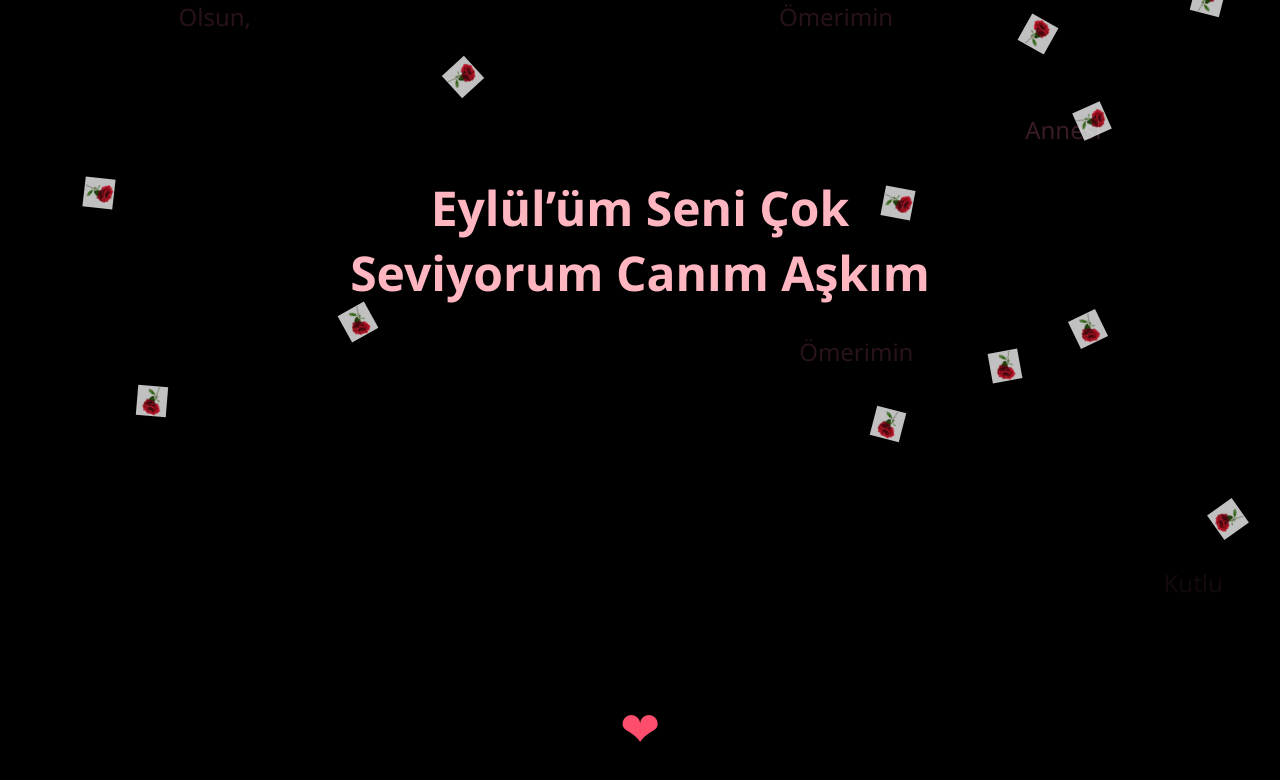
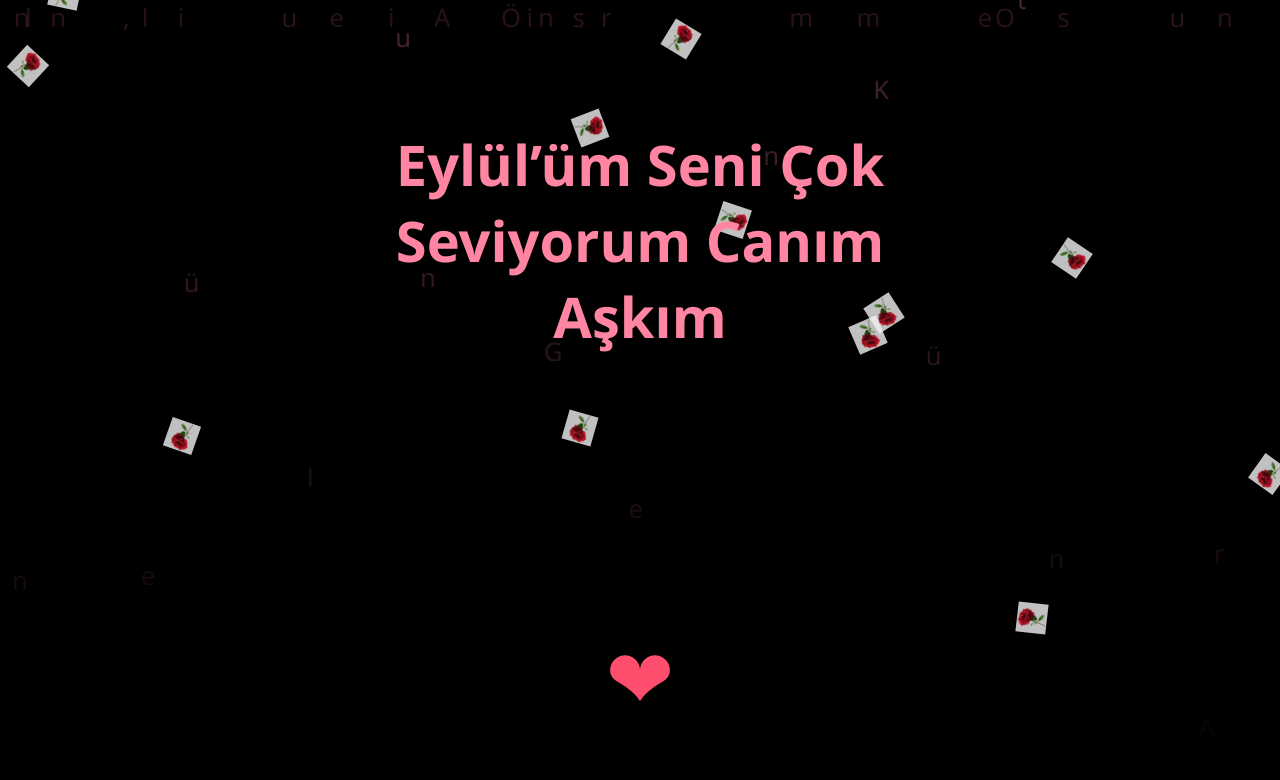
Before and after one commit to Eses2645/eylul-mesajim, a plain HTML site: page index.html in a window 1280 px wide. Drawn offline with Linux system fonts and the light colour scheme.

Commit message:
Update index.html

```diff
--- a/index.html
+++ b/index.html
@@ -1,16 +1,21 @@
 <!DOCTYPE html>
 <html lang="tr">
 <head>
-  <meta charset="UTF-8" />
-  <meta name="viewport" content="width=device-width, initial-scale=1.0" />
+  <meta charset="UTF-8">
+  <meta name="viewport" content="width=device-width, initial-scale=1.0">
   <title>Eylül’üm</title>
   <style>
+    * {
+      margin: 0;
+      padding: 0;
+      box-sizing: border-box;
+    }
+
     body {
-      margin: 0;
+      background-color: black;
       overflow: hidden;
-      background-color: black;
       font-family: 'Segoe UI', sans-serif;
-      color: #ff7aa2;
+      color: #ffb6c1;
     }
 
     .center-text {
@@ -18,33 +23,42 @@
       top: 30%;
       left: 50%;
       transform: translate(-50%, -50%);
-      font-size: 3em;
+      font-size: 3.5em;
+      text-align: center;
       font-weight: bold;
-      text-align: center;
-      color: #ffb6c1;
-      z-index: 2;
+      z-index: 3;
+      color: #ff85a2;
     }
 
-    .falling-text {
+    .heart {
       position: absolute;
-      top: 0;
-      white-space: nowrap;
-      font-size: 1.5em;
+      bottom: 10%;
+      left: 50%;
+      transform: translateX(-50%);
+      font-size: 4em;
+      color: #ff4d6d;
+      animation: pulse 1.5s infinite;
+      z-index: 3;
+    }
+
+    @keyframes pulse {
+      0%, 100% { transform: translateX(-50%) scale(1); }
+      50% { transform: translateX(-50%) scale(1.3); }
+    }
+
+    .letter {
+      position: absolute;
+      font-size: 1.6em;
       color: #ff7aa2;
-      animation: fall linear infinite;
       opacity: 0.15;
       pointer-events: none;
+      z-index: 1;
+      animation: fall linear forwards;
     }
 
     @keyframes fall {
-      0% {
-        top: -100px;
-        opacity: 0.3;
-      }
-      100% {
-        top: 100%;
-        opacity: 0;
-      }
+      0% { top: -50px; opacity: 0.3; }
+      100% { top: 100vh; opacity: 0; }
     }
 
     .petal {
@@ -56,35 +70,12 @@
       background-repeat: no-repeat;
       animation: fallPetal linear infinite;
       opacity: 0.8;
-      z-index: 1;
+      z-index: 2;
     }
 
     @keyframes fallPetal {
-      0% {
-        top: -50px;
-        transform: rotate(0deg);
-      }
-      100% {
-        top: 100%;
-        transform: rotate(360deg);
-      }
-    }
-
-    .heart {
-      position: absolute;
-      bottom: 5%;
-      left: 50%;
-      transform: translateX(-50%);
-      font-size: 3em;
-      animation: pulse 1s infinite;
-      color: #ff4d6d;
-      z-index: 2;
-    }
-
-    @keyframes pulse {
-      0% { transform: translateX(-50%) scale(1); }
-      50% { transform: translateX(-50%) scale(1.2); }
-      100% { transform: translateX(-50%) scale(1); }
+      0% { top: -50px; transform: rotate(0deg); }
+      100% { top: 100vh; transform: rotate(360deg); }
     }
   </style>
 </head>
@@ -92,25 +83,29 @@
   <div class="center-text">Eylül’üm Seni Çok Seviyorum Canım Aşkım</div>
   <div class="heart">❤</div>
 
-  <audio autoplay loop>
+  <!-- Müzik -->
+  <audio id="bg-music" autoplay loop>
     <source src="sarki.mp3" type="audio/mpeg">
-    Tarayıcınız ses dosyasını desteklemiyor.
+    Tarayıcınız müziği desteklemiyor.
   </audio>
 
   <script>
-    const words = ["Anneler", "Günün", "Kutlu", "Olsun,", "Ömerimin", "Annesi"];
+    // Harf harf kayan yazı
+    const phrase = "Anneler Günün Kutlu Olsun, Ömerimin Annesi";
+    let delay = 0;
     const screenWidth = window.innerWidth;
 
-    function createFallingText(word, delay) {
-      const span = document.createElement("span");
-      span.classList.add("falling-text");
-      span.textContent = word;
-      span.style.left = `${Math.random() * screenWidth}px`;
-      span.style.animationDuration = `${4 + Math.random() * 4}s`;
-      span.style.animationDelay = `${delay}s`;
-      document.body.appendChild(span);
+    for (let i = 0; i < phrase.length; i++) {
+      const letter = document.createElement("span");
+      letter.className = "letter";
+      letter.textContent = phrase[i];
+      letter.style.left = `${Math.random() * screenWidth}px`;
+      letter.style.animationDuration = `${4 + Math.random() * 3}s`;
+      letter.style.animationDelay = `${i * 0.3}s`;
+      document.body.appendChild(letter);
     }
 
+    // Gül yaprakları
     function createPetal() {
       const petal = document.createElement("div");
       petal.classList.add("petal");
@@ -120,18 +115,15 @@
       setTimeout(() => petal.remove(), 10000);
     }
 
-    // Kelime kelime iniş efekti
-    let delay = 0;
-    setInterval(() => {
-      const word = words[Math.floor(Math.random() * words.length)];
-      createFallingText(word, delay);
-      delay += 0.5;
-    }, 800);
+    setInterval(createPetal, 400);
 
-    // Gül yaprağı efekti
-    setInterval(() => {
-      createPetal();
-    }, 400);
+    // Otomatik müzik başlat (bazı tarayıcılarda kullanıcı etkileşimi gerekebilir)
+    window.addEventListener("click", () => {
+      const audio = document.getElementById("bg-music");
+      if (audio.paused) {
+        audio.play();
+      }
+    });
   </script>
 </body>
 </html>
```
